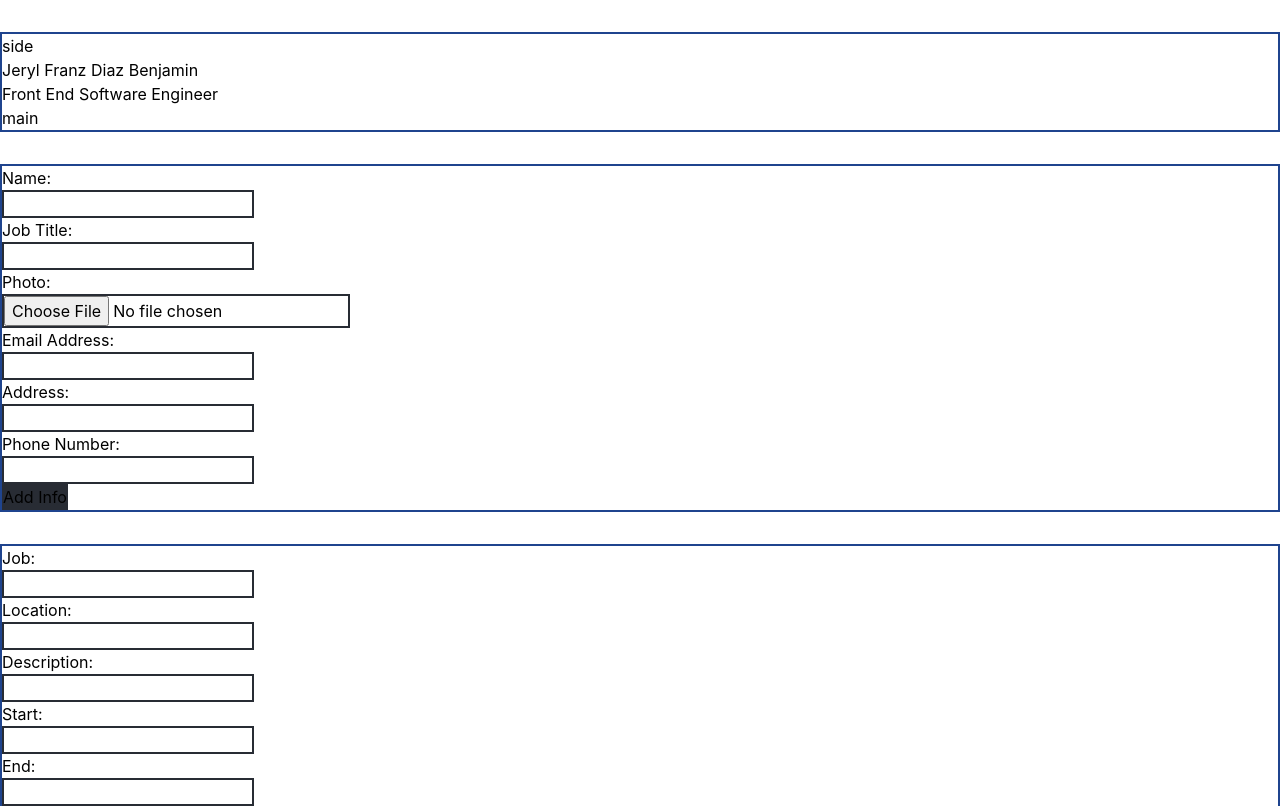
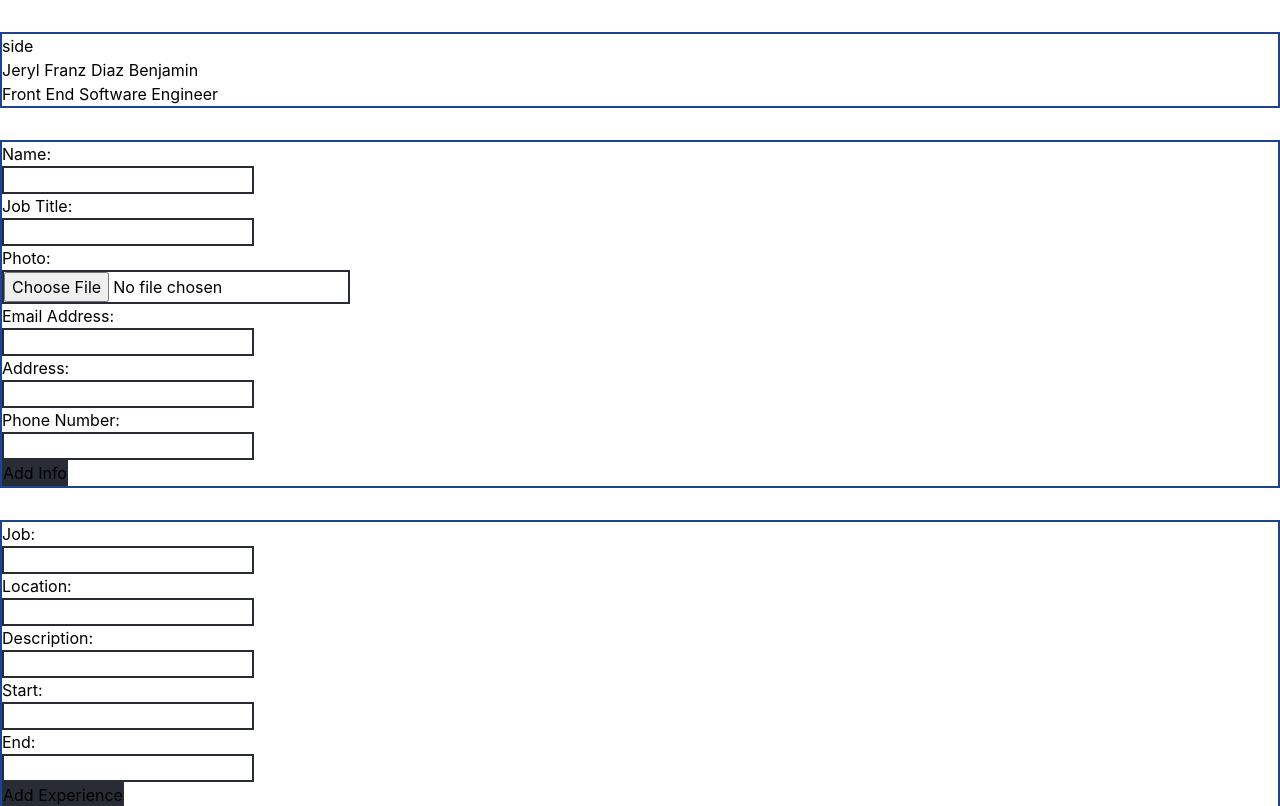
Before and after one commit to Sty6x/cv-application-maker, a React (Create React App) app: page / in a window 1280 px wide. Shown: the top 806 px of the page. Built offline with nearby package versions, Linux system fonts and the light colour scheme.

Commit message:
added neccessary components to build cvMain

```diff
--- a/src/components/cv-components/cvMain.js
+++ b/src/components/cv-components/cvMain.js
@@ -1,14 +1,17 @@
 import React from "react";
+import EducationList from "../education-component/educationList";
+import ExperienceList from "../experience-component/experienceList";
 
 class CVmain extends React.Component{
     constructor(props){
         super(props)
     }
-
+// delegate education and experience arrays here from App.js
     render(){
         return(
             <div id="cv-main-container">
-                main
+                {/* <ExperienceList/> */}
+                {/* <EducationList/> */}
             </div>
         )
     }
```
